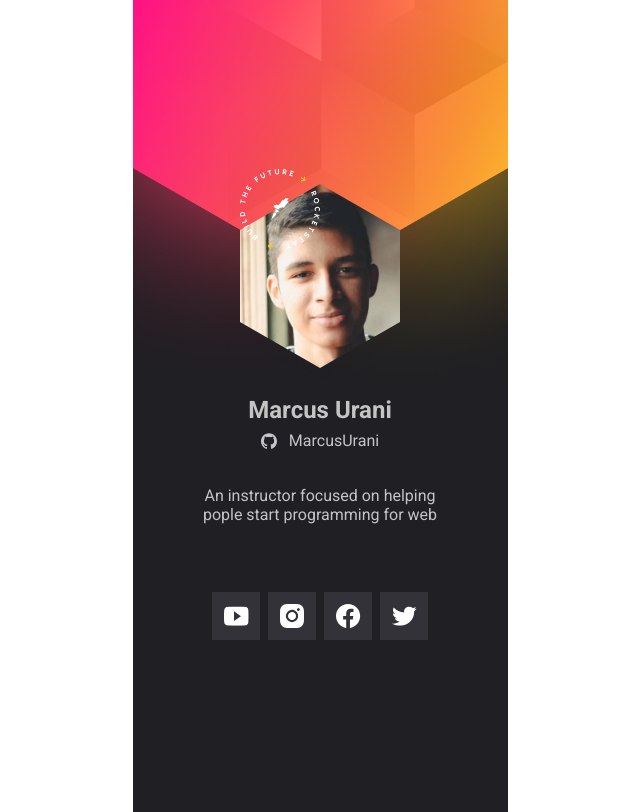
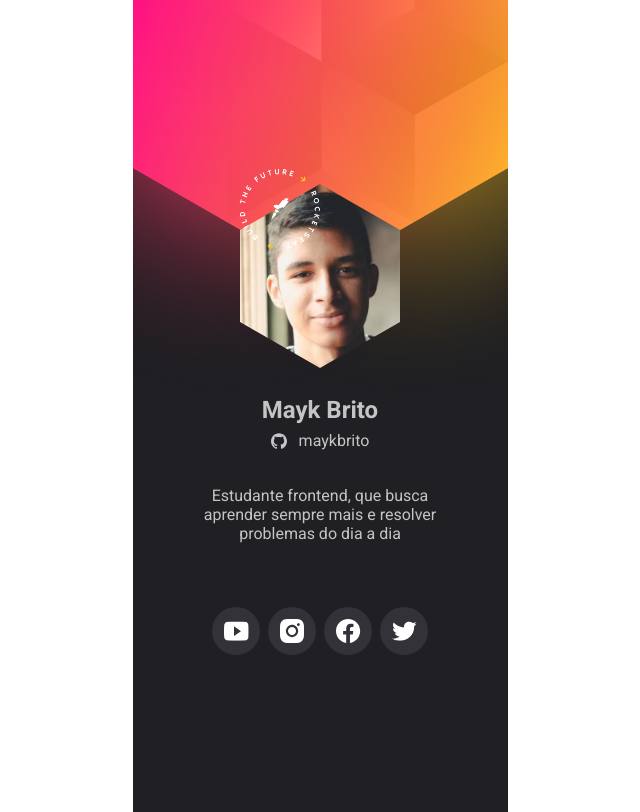
Before and after one commit to MarcusUrani/nlw, a plain HTML site: page index.html in a window 1280 px wide. Shown: the whole page, without its empty margins (320-960 px from the left). Drawn offline with Linux system fonts and the light colour scheme; no server answers.

Commit message:
Finalizando o cracha

```diff
--- a/app.js
+++ b/app.js
@@ -4,8 +4,6 @@ const linksSocialMedia = {
     instagram: "marcusvgu",
     twitter: "maykbrito"
 }
-
-const socialLinks = document.querySelector('.socialLinks');
 
 function changeSocialMediaLinks() {
     for(let li of socialLinks.children) {
@@ -15,3 +13,21 @@ function changeSocialMediaLinks() {
 }
 
 changeSocialMediaLinks();
+
+const github = 'MarcusUrani'
+
+function getUserInfos() {
+    const urlApiGithub = `https://api.github.com/users/${github}`
+    fetch(urlApiGithub)
+    .then(response => response.json())
+    .then(data => {
+        userName.textContent = data.name;
+        githubUser.textContent = data.login;
+        githubUser.href = data.html_url;
+        githubBio.textContent = data.bio;
+    })
+
+    console.log(urlApiGithub);
+}
+
+getUserInfos()
--- a/index.html
+++ b/index.html
@@ -15,28 +15,31 @@
                     <span><img src="images/rocketLogo.svg" alt="Selo rocketseat" class="avatar__selo"></span>
                     <img src="images/foto-marcus.jfif" alt="Foto pessoal" class="avatar__icone">
                 </figure>
-                <h1 id ="userName">Marcus Urani</h1>
-                    <a href="https://github.com/maykbrito" target = "_blank"><img src="/images/github.svg" alt="Logo github">MarcusUrani</a>
-                <p>An instructor focused on helping pople start programming for web</p>
-                <ul class="socialLinks">
+                <h1 id ="userName">Mayk Brito</h1>
+                    <div class="github">
+                        <img src="/images/github.svg" alt="Logo github">
+                        <a id = 'githubUser' href="https://github.com/maykbrito" target = "_blank">maykbrito</a>
+                    </div>
+                <p id = "githubBio">Estudante frontend, que busca aprender sempre mais e resolver problemas do dia a dia</p>
+                <ul id = "socialLinks" class="socialLinks">
                     <li class = "youtube">
                         <a href="https://youtube.com/maykbrito" target="_blank">
-                            <img src = "images/YouTube.svg" alt="ícone youtube"></img>
+                            <img class = "icone__youtube" src = "images/YouTube.svg" alt="ícone youtube"></img>
                         </a>
                     </li>
                     <li class = "instagram">
                         <a href="https://instagram.com/maykbrito" target="_blank">
-                            <img src="/images/Instagram.svg" alt="ícone instagram">
+                            <img  class = "icone__instagram" src="/images/Instagram.svg" alt="ícone instagram">
                         </a>
                     </li>
                     <li class = "facebook">
                         <a href="https://facebook.com/maykbrito" target="_blank">
-                            <img src="/images/Facebook.svg" alt="ícone facebook">
+                            <img class = "icone__twitter" src="/images/Facebook.svg" alt="ícone facebook">
                         </a>
                     </li>
                     <li class = "twitter">
                         <a href="https://twitter.com" target="_blank">
-                            <img src="/images/Twitter.svg" alt="ícone twitter">
+                            <img class = "icone__twitter" src="/images/Twitter.svg" alt="ícone twitter">
                         </a>
                     </li>
                 </ul>
--- a/style.css
+++ b/style.css
@@ -53,21 +53,24 @@ h1 {
     margin-top: 1.5rem;
 }
 
+.github {
+    display: flex;
+    align-items: center;
+    justify-content: center;
+    gap: 0.75rem;
+    margin-top: 0.25rem;
+}
+
 a {
-    align-items: center;
     color: var(--cinza);
-    display: flex;
     font-size: 1rem;
     font-weight: 400;
-    gap: 0.75rem;
-    justify-content: center;
     line-height: 26px;
-    margin-top: 0.25rem;
     text-decoration: none;
 }
 
 a:hover {
-    font-size: 1.1rem;
+    font-size: 1.02rem;
     text-decoration: underline;
     text-decoration-color: #fff;
     color: #fff;
@@ -87,3 +90,7 @@ p {
     margin-top: 4rem;
     padding: 0;
 }
+
+.icone__instagram, .icone__youtube, .icone__facebook, .icone__twitter {
+    border-radius: 30px;
+}
```
